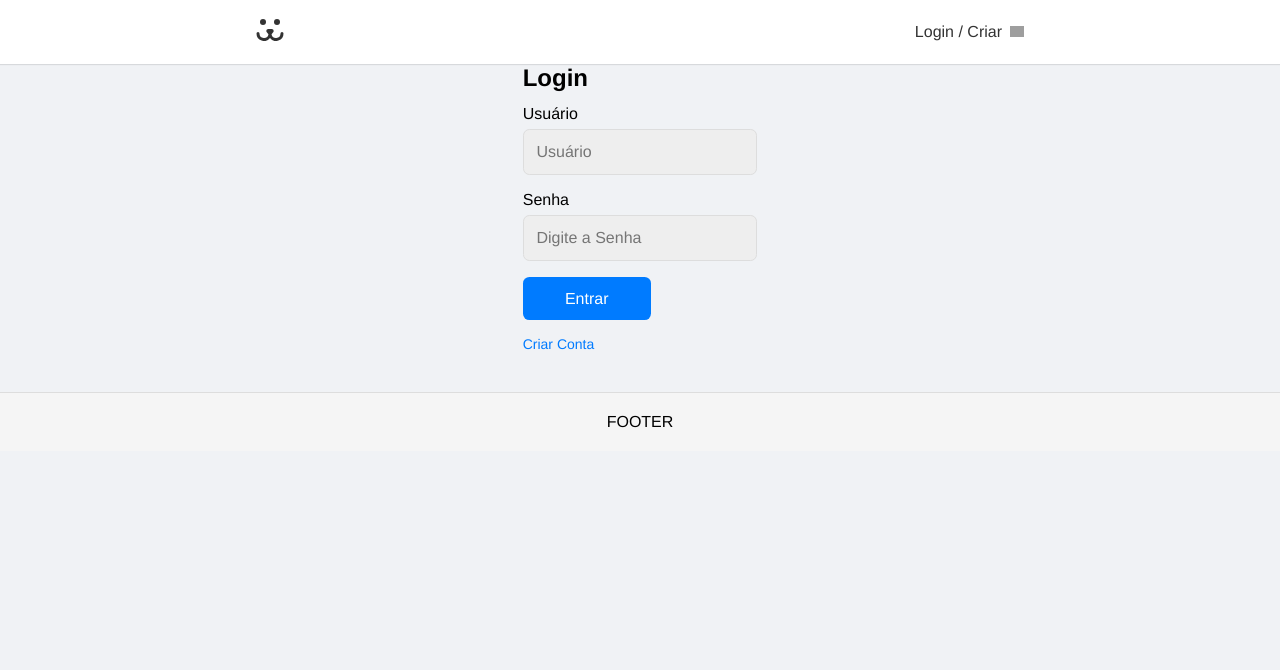
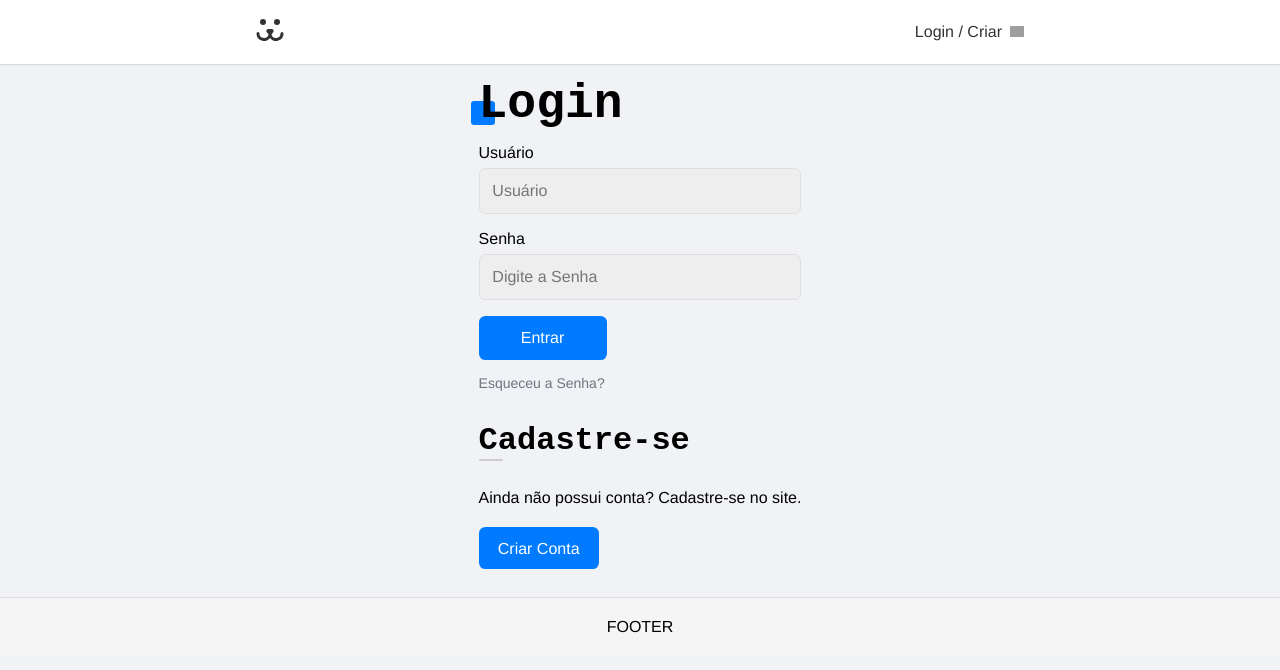
Before and after one commit to Lucasgarcc/dog-social, a React (Vite) app: page /login in a window 1280 px wide. Shown: the top 670 px of the page. Built offline with nearby package versions, Linux system fonts and the light colour scheme; grey boxes are pictures that could not be loaded.

Commit message:
style: :art: melhora UI/UX do `LoginForm` e cria componente `Error` reutilizável

```diff
--- /dev/null
+++ b/src/components/ui/Error/Error.jsx
@@ -0,0 +1,16 @@
+import React from 'react'
+
+const Error = ({error}) => {
+
+    if (!error) return null;
+
+    return (
+
+        <p className="error">
+            {error}
+        </p>
+
+    )
+}
+
+export default Error;
--- a/src/pages/Login/LoginForm/LoginForm.jsx
+++ b/src/pages/Login/LoginForm/LoginForm.jsx
@@ -3,6 +3,8 @@ import styles from './LoginForm.module.css';
 import { Link } from 'react-router-dom';
 import Input from '../../../components/ui/Input/Input.jsx';
 import Button from '../../../components/ui/Button/Button.jsx';
+import styleBtn from '../../../components/ui/Button/Button.module.css';
+import Error from '../../../components/ui/Error/Error.jsx';
 import  useForm from '../../../hooks/useForm/useForm.jsx';
 import  { UserContext }  from '../../../contexts/UserContext.jsx';
 
@@ -33,9 +35,9 @@ const LoginForm = () => {
     };
 
     return (
-        <section className={styles.loginForm}>
+        <section className={`${styles.loginForm} animeLeft`} >
 
-            <h1>Login</h1>
+            <h1 className='title'>Login</h1>
 
             <form onSubmit={handleSubmit}>
                 <Input
@@ -69,13 +71,26 @@ const LoginForm = () => {
                     />
                 )}
 
-                {error && <p className='error' >{error}</p>}
+                {error &&
+                    <Error error={error} />
+                }
 
             </form>
+            <Link
+                to="/login/resetpassword"
+                className={styles.resetpassword}
+            >
+                Esqueceu a Senha?
+            </Link>
+
+            <div className={styles.register}>
+                <h2 className={styles.subtitle}>Cadastre-se</h2>
+                <p className={styles.text}>Ainda não possui conta? Cadastre-se no site.</p>
+            </div>
 
             <Link
                 to="/login/create"
-                className={styles.create}
+                className={styleBtn.button}
             >
              Criar Conta
             </Link>
--- a/src/pages/Login/LoginForm/LoginForm.module.css
+++ b/src/pages/Login/LoginForm/LoginForm.module.css
@@ -1,15 +1,41 @@
-
-.loginForm	{
-
-}
-.create    {
-    display: block;
-    margin-top: 1rem;
-    color: var(--color-primary);
-    font-size: 0.875rem;
-    text-decoration: none;
-}
 
 .btnSend {
     margin: 1rem 0 .5rem 0;
 }
+
+.resetpassword {
+    padding: .5rem 0;
+    display: inline-block;
+    color: var(--color-secondary);
+    font-size: 0.875rem;
+    line-height: 1;
+    text-decoration: none;
+}
+
+.resetpassword:hover {
+    color: var(--color-semi-grey-light);
+}
+
+.register {
+    margin-top: 1.5rem;
+
+    .subtitle {
+        font-family: var(--type-second);
+        font-size: 2rem;
+    }
+
+
+    .subtitle::after {
+        content: '';
+        display: block;
+        background-color: var(--color-grey-light);
+        width: 1.5rem;
+        height: 2px;
+        border-radius: 1rem;
+    }
+
+    .text{
+        margin-top: 1.8rem;
+       margin-bottom: 2rem;
+    }
+}
--- a/src/styles/App.css
+++ b/src/styles/App.css
@@ -6,6 +6,8 @@
   /* Styles Colors */
   --color-primary: #007bff;
   --color-secondary: #6c757d;
+  --color-grey-light: #cecece;
+  --color-semi-grey-light: #acacac;
   --color-success: #28a745;
   --color-danger: #dc3545;
   --color-warning: #ffc107;
@@ -23,6 +25,7 @@
 * {
   box-sizing: border-box;
 }
+
 body {
   margin: 0;
   padding: 0;
@@ -66,6 +69,28 @@ a {
   color: inherit;
 }
 
+.title {
+	margin: 1rem 0;
+	position: relative;
+	font-family: var(--type-second);
+	line-height: 1;
+	font-size: 3rem;
+	z-index: 1;
+}
+
+.title::after {
+	content: '';
+	display: block;
+	width: 1.5rem;
+	height: 1.5rem;
+	background-color: var(--color-primary);
+	position: absolute;
+	bottom: .2rem;
+	left: -.5rem;
+	border-radius:  .2rem;
+	z-index: -1;
+}
+
 .container {
   max-width: var(--wid-max);
   margin: var(--margin-auto);
@@ -78,3 +103,19 @@ a {
   margin-top: .2rem;
   max-width: 40ch;
 }
+
+
+/* Animations */
+
+.animeLeft {
+  opacity: 0;
+  transform: translateX(-20px);
+  animation: animeLeft 0.3s forwards;
+}
+
+@keyframes animeLeft {
+  to {
+    opacity: 1;
+    transform: initial;
+  }
+}
```
